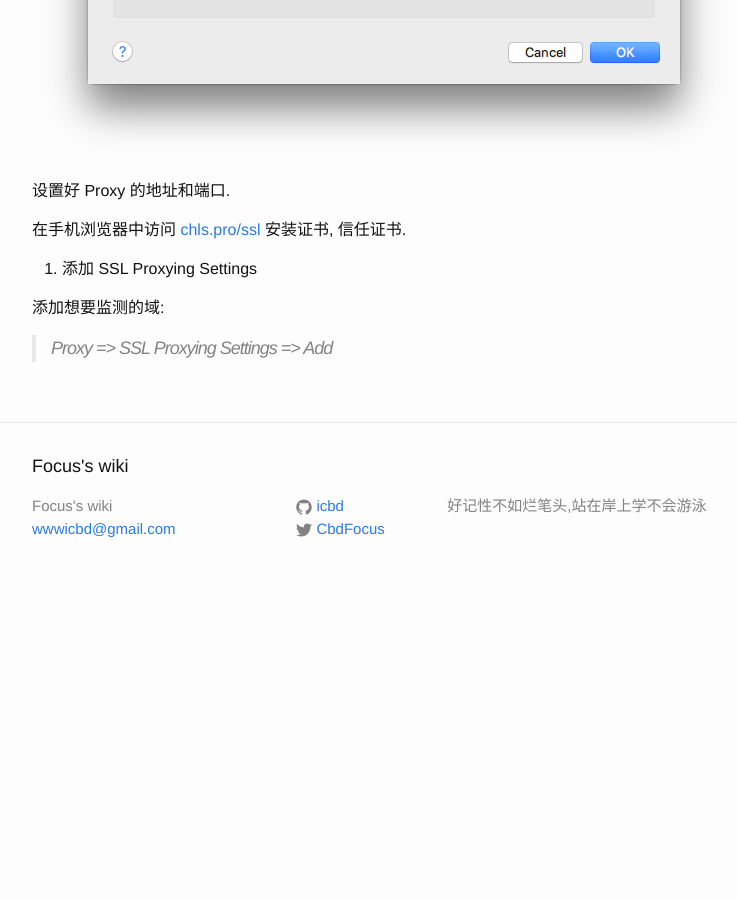
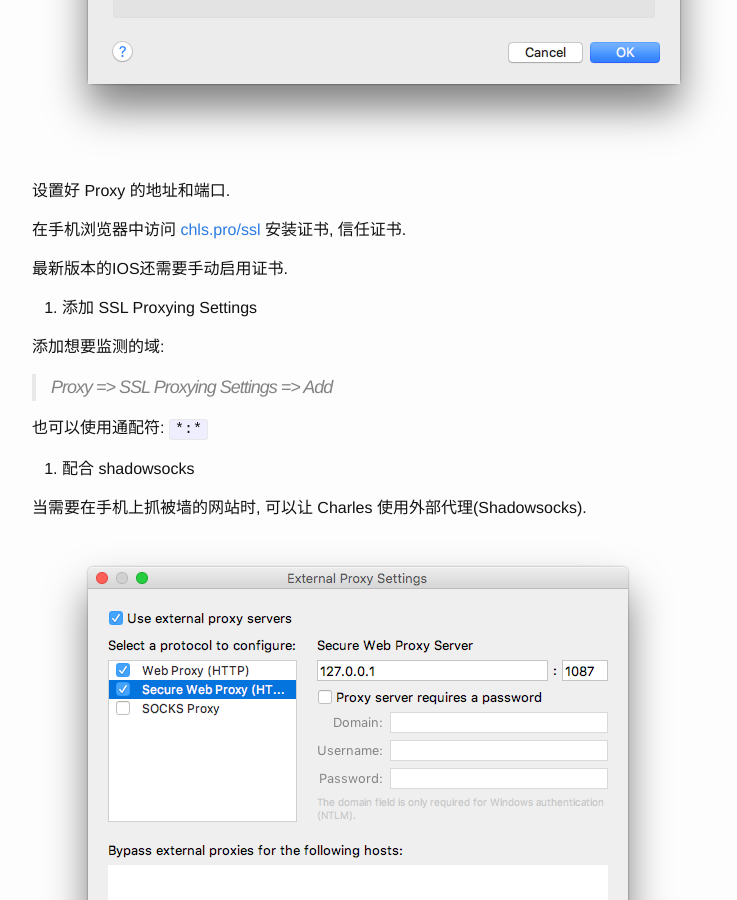
Before and after one commit to icbd/wiki, a Jekyll site: the page built from _posts/notes/2018-02-06-crack-https-with-charles.md, in a window 1280 px wide and 900 px high, scrolled down 2460 px. Shown: the whole window, without its empty margins (238-975 px from the left). Built offline with Jekyll 4.4.1, drawn with Linux system fonts in a browser that asks for light colours; comment, search, counter and statistics services are not loaded; before the commit the page ends 3060 px from its top, so only the background shows below that; some of the changed text lies outside the part shown.

Commit message:
update wiki

```diff
--- a/_posts/notes/2018-02-06-crack-https-with-charles.md
+++ b/_posts/notes/2018-02-06-crack-https-with-charles.md
@@ -36,7 +36,7 @@ When using this certificate: Always Trust.
 
 ![Charles-cert.png](/wiki/wiki/Charles-cert.png)
 
-3. 安装客户端证书
+3. 安装客户端证书(on IOS)
 
 > help => SSL Proxying => Install Charles Root Certificate on a Mobile Device or Remote Browser
 
@@ -52,8 +52,18 @@ Charles 菜单: Proxy => Proxy Setting
 
 在手机浏览器中访问 [chls.pro/ssl](chls.pro/ssl) 安装证书, 信任证书.
 
+最新版本的IOS还需要手动启用证书.
+
 4. 添加 SSL Proxying Settings
 
 添加想要监测的域:
 
 > Proxy => SSL Proxying Settings => Add
+
+也可以使用通配符: `*:*`
+
+5. 配合 shadowsocks
+
+当需要在手机上抓被墙的网站时, 可以让 Charles 使用外部代理(Shadowsocks).
+
+![charles-ss.png](/wiki/wiki/charles-ss.png)
```
Also changed, not shown: other parts of _posts/notes/2018-02-06-crack-https-with-charles.md (+1 -1 lines), wiki/charles-ss.png (added).
